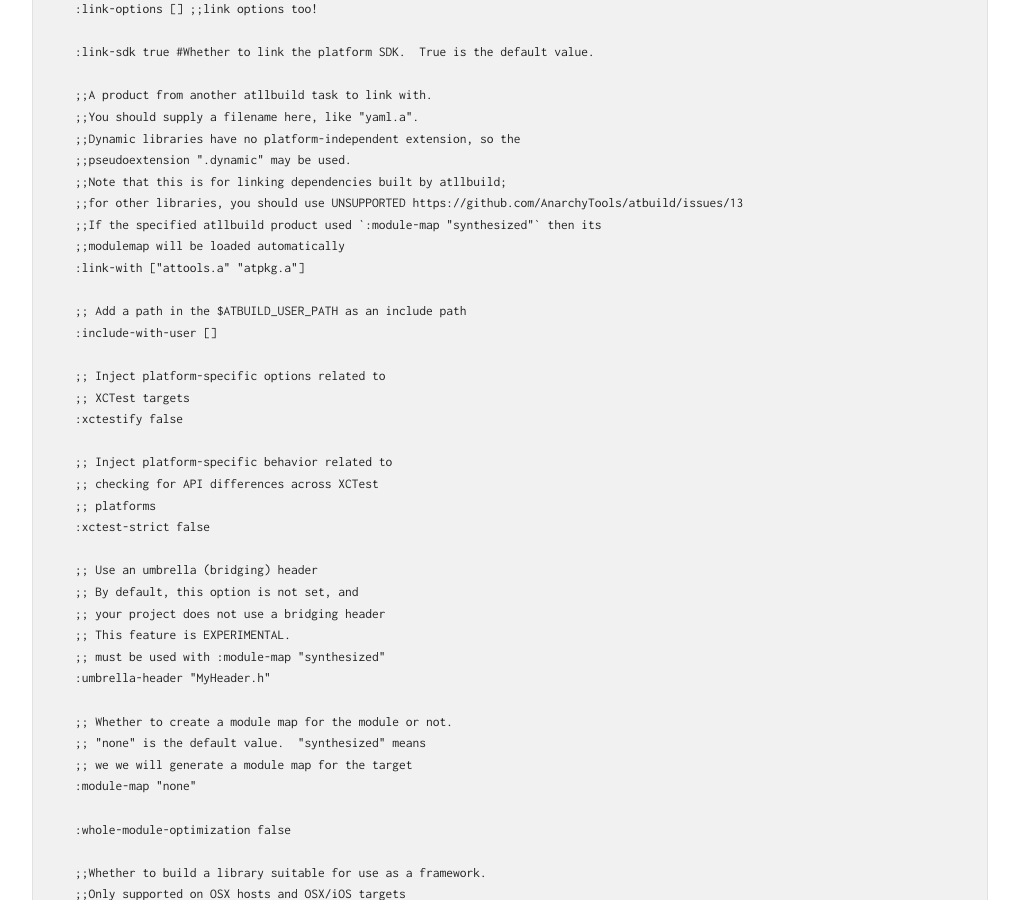
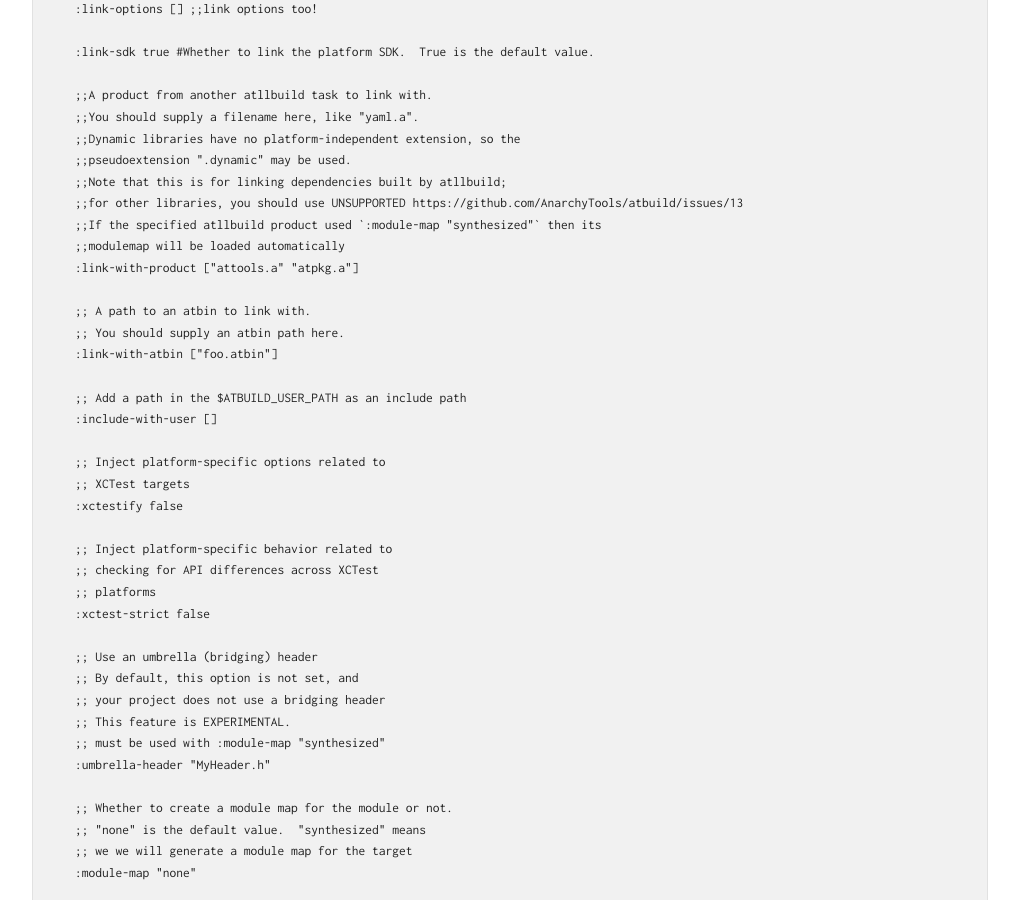
Before and after one commit to AnarchyTools/anarchytools.github.io, a Jekyll site: the page built from docs/atllbuild.md, in a window 1280 px wide and 900 px high, scrolled down 826 px. Shown: the whole window, without its empty margins (130-1149 px from the left). Built offline with Jekyll 4.4.1, drawn with Linux system fonts in a browser that asks for light colours.

Commit message:
Doc PR for https://github.com/AnarchyTools/atbuild/pull/107

```diff
--- a/docs/atllbuild.md
+++ b/docs/atllbuild.md
@@ -48,7 +48,11 @@ The `atllbuild` tool uses the [`swift-llbuild`](https://github.com/apple/swift-l
     ;;for other libraries, you should use UNSUPPORTED https://github.com/AnarchyTools/atbuild/issues/13
     ;;If the specified atllbuild product used `:module-map "synthesized"` then its
     ;;modulemap will be loaded automatically
-    :link-with ["attools.a" "atpkg.a"]
+    :link-with-product ["attools.a" "atpkg.a"]
+
+    ;; A path to an atbin to link with.
+    ;; You should supply an atbin path here.
+    :link-with-atbin ["foo.atbin"]
 
     ;; Add a path in the $ATBUILD_USER_PATH as an include path
     :include-with-user []
```
